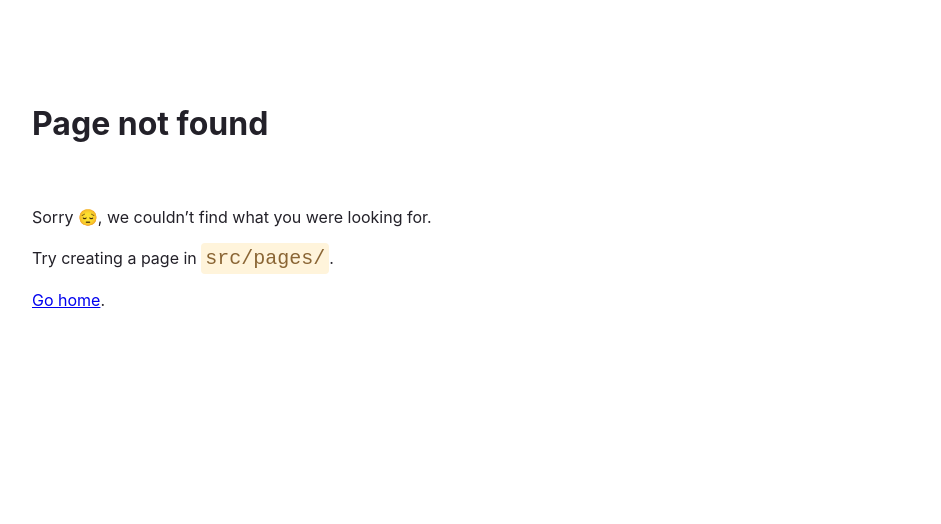
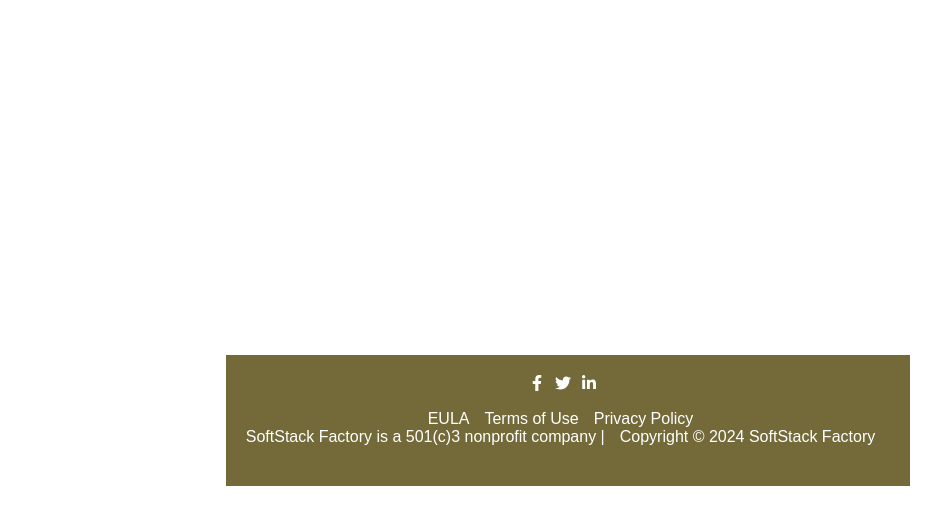
Before and after one commit to SoftStackFactory/ssf, a Gatsby site: page /footer in a window 1280 px wide. Before the commit this address had no page. Shown: the whole page, without its empty margins (72-1013 px from the left). Built offline with nearby package versions, Linux system fonts and the light colour scheme; Gatsby itself is replaced by a stand-in of ours.

Commit message:
Create footer

```diff
--- /dev/null
+++ b/src/pages/footer.js
@@ -0,0 +1,35 @@
+import React from "react";
+import { Link } from "gatsby";
+import { FaFacebookF, FaTwitter, FaLinkedinIn } from 'react-icons/fa';
+import './index.css' // Optional: For any custom styles
+
+
+const Footer = () => {
+const currentYear = new Date().getFullYear();
+  return (
+    <footer className="site-footer">
+        <div className="social-media-links">
+            <a href="http://www.facebook.com/softstackfactory" target="_blank" rel="noopener noreferrer">
+            <FaFacebookF />
+            </a>
+            <a href="https://twitter.com/SoftStack" target="_blank" rel="noopener noreferrer">
+            <FaTwitter />
+            </a>
+            <a href="https://www.linkedin.com/company/softstackfactory" target="_blank" rel="noopener noreferrer">
+            <FaLinkedinIn />
+            </a>
+        </div>
+      <ul className="footer-links">
+        <li><Link to="/eula">EULA</Link></li>
+        <li><Link to="/terms-of-use">Terms of Use</Link></li>
+        <li><Link to="/privacy-policy">Privacy Policy</Link></li>
+        <br></br>
+        <li>SoftStack Factory is a 501(c)3 nonprofit company |</li>
+        <li>Copyright © {currentYear} SoftStack Factory</li>
+      </ul>
+
+    </footer>
+  );
+}
+
+export default Footer;
--- a/src/pages/index.css
+++ b/src/pages/index.css
@@ -25,3 +25,55 @@
 p {
   color: #555;
 }
+
+.site-footer {
+  background-color: #746a39;
+  color: #fff;
+  padding: 20px;
+  text-align: center;
+  margin-top: 40px;
+  display: block;
+}
+
+.site-footer p {
+  color: #fff;
+}
+
+.footer-links {
+  list-style-type: none;
+  padding: 0;
+  margin: 0 0 20px 0;
+}
+
+.footer-links li {
+  display: inline;
+  margin-right: 15px;
+}
+
+.footer-links li a {
+  color: #fff;
+  text-decoration: none;
+}
+
+.footer-links li a:hover {
+  text-decoration: underline;
+}
+
+.social-media-links {
+  margin-bottom: 15px;
+}
+
+.social-media-links a {
+  color: #fff;
+  text-decoration: none;
+  margin-right: 10px;
+}
+
+.social-media-links a:hover {
+  text-decoration: underline;
+}
+
+.terms-of-use-page {
+  color: #a65738;
+  text-align: center;
+}
--- a/src/pages/index.js
+++ b/src/pages/index.js
@@ -2,6 +2,7 @@
 import { Helmet } from 'react-helmet'
 import { StaticImage } from 'gatsby-plugin-image'
 import './index.css' // Optional: For any custom styles
+import Footer from "./footer";
 
 const IndexPage = () => {
   return (
@@ -21,7 +22,9 @@
         />
         <p>Our site is currently under construction. Check back soon for updates!</p>
       </div>
+      <Footer></Footer>
     </main>
+
   )
 }
 
```
Also changed, not shown: src/pages/terms-of-use.js (added, +49 -0 lines). Lines whose indentation alone changed are shown as unchanged.
